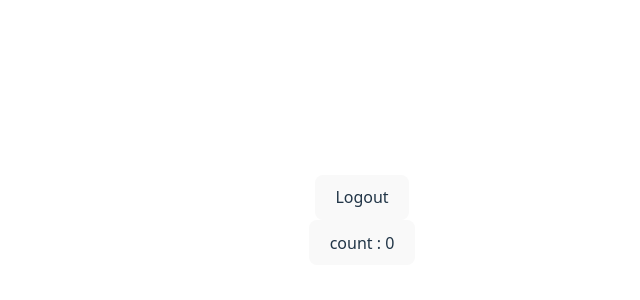
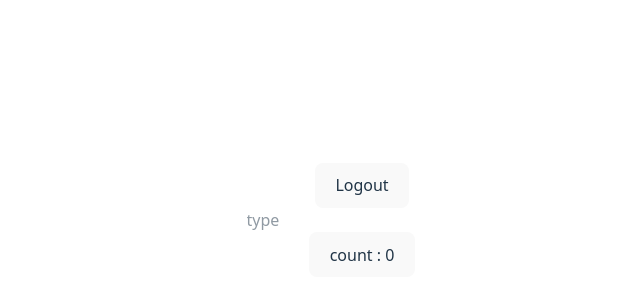
Before and after one commit to Rajat-web-server/React_Learning, a React app: page / in a window 1280 px wide. Shown: the part 180-480 px from the top of the page, without its empty margins (278-918 px from the left). Built offline with nearby package versions, Linux system fonts and the light colour scheme; the HTML template or start-up script is replaced by a standard one.

Commit message:
Day 7 :  useState example

```diff
--- a/src/App.jsx
+++ b/src/App.jsx
@@ -19,12 +19,14 @@ import { Boxes } from  './keyList.jsx'
 import { Event } from './event.jsx';
 import { Counter } from './counter.jsx'
 import { Logincard } from './loggingCard.jsx'
+import { Input } from './input.jsx'
 
 
 function App() {
   return (
     <div>
       <Logincard />
+      <Input />
       <Counter />
       {/* <Event on ={true}/>
       <Boxes />
--- /dev/null
+++ b/src/input.jsx
@@ -0,0 +1,17 @@
+import { useState } from "react";
+
+export const Input =()=>{
+
+    const [message, setMessage]=useState("");
+
+    const handleInput = (event)=>{
+        setMessage(event.target.value)
+    }
+
+    return (
+        <div>
+            <input type="text"value={message} placeholder="type" onChange={handleInput} />
+
+        </div>
+    )
+}
```
